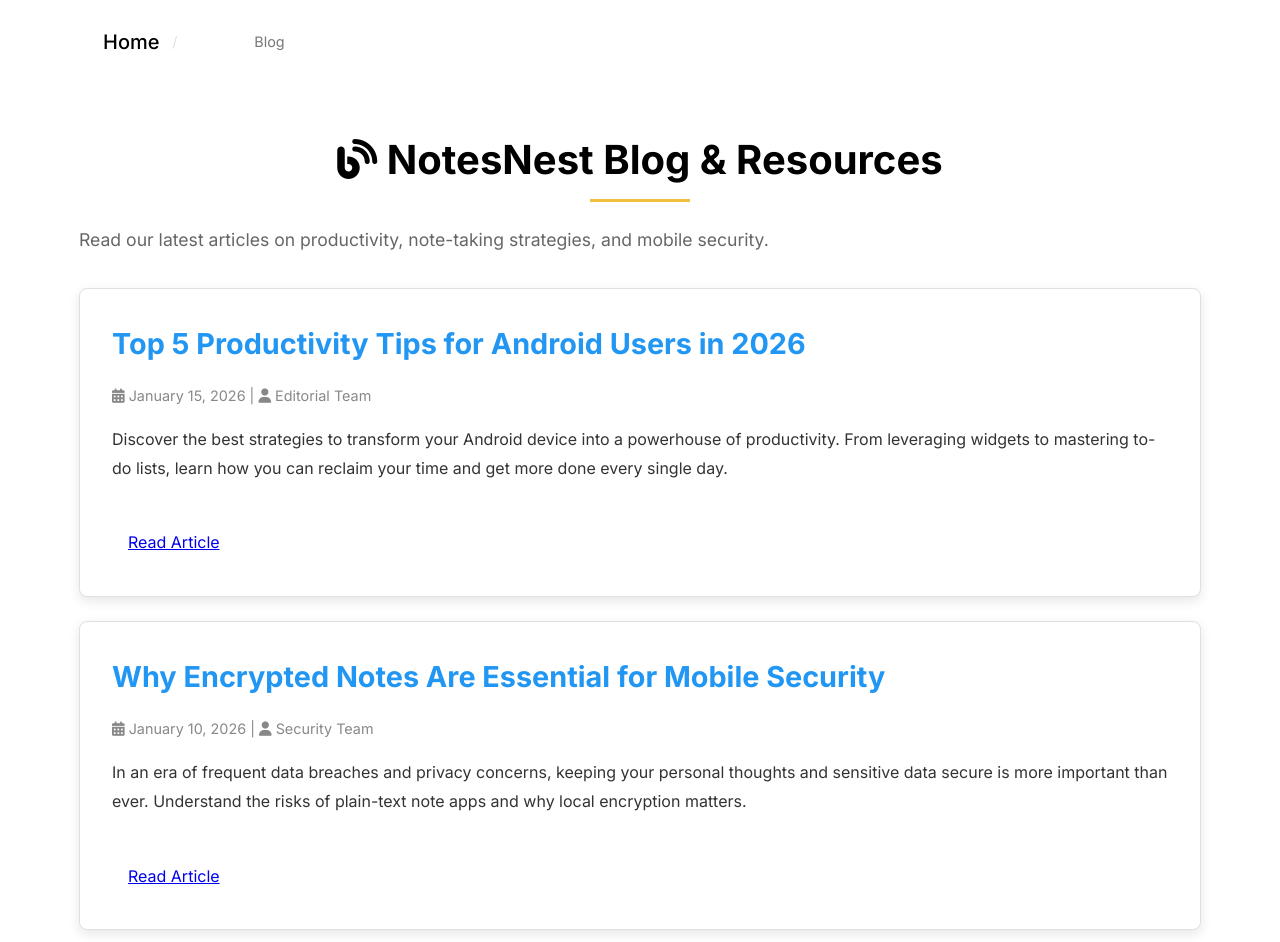
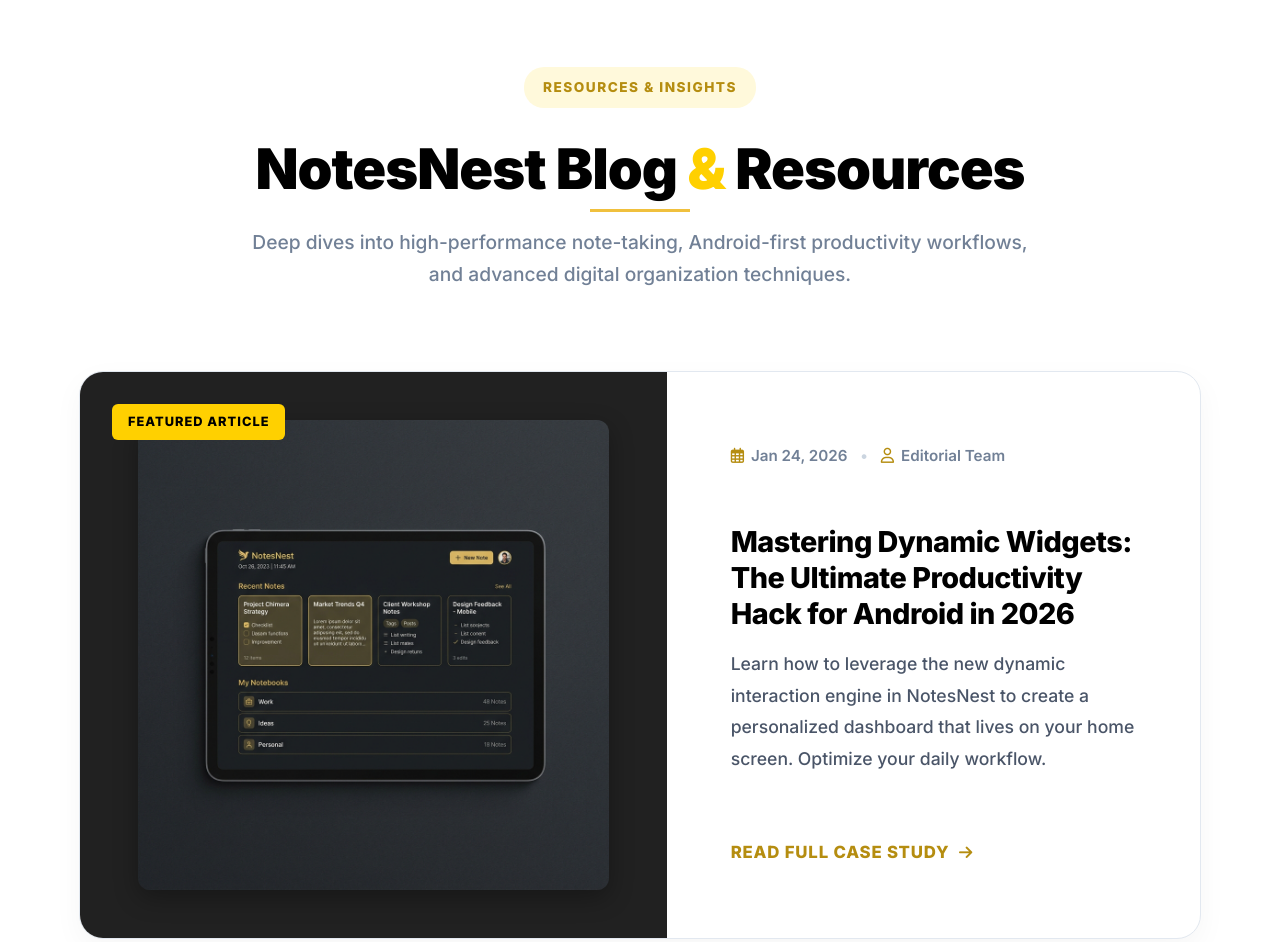
Before and after one commit to Thogaruchesti-hemanth/notesnest-website, a plain HTML site: page blog.html in a window 1280 px wide. Shown: the part 164-1106 px from the top of the page. Drawn offline with Linux system fonts and the light colour scheme.

Commit message:
feat(blog): redesign hero section and add featured article card to match mockup

```diff
--- a/blog.html
+++ b/blog.html
@@ -145,16 +145,34 @@
     <main>
       <section class="page-content">
         <div class="container">
-          <nav class="breadcrumbs" aria-label="Breadcrumb">
-            <ul>
-              <li><a href="index.html">Home</a></li>
-              <li><span>Blog</span></li>
-            </ul>
-          </nav>
-          <h1><i class="fas fa-blog"></i> NotesNest Blog & Resources</h1>
-          <p style="font-size: 1.1rem; color: #666; margin-bottom: 2rem;">
-            Read our latest articles on productivity, note-taking strategies, and mobile security.
-          </p>
+          <!-- Centered Blog Hero Section -->
+          <div class="blog-hero">
+            <span class="hero-badge">RESOURCES & INSIGHTS</span>
+            <h1 class="blog-title">NotesNest Blog <span class="title-ampersand">&</span> Resources</h1>
+            <p class="blog-subtitle">
+              Deep dives into high-performance note-taking, Android-first productivity workflows, and advanced digital organization techniques.
+            </p>
+          </div>
+
+          <!-- Featured Article Card -->
+          <div class="featured-card">
+            <div class="featured-image-col">
+              <span class="featured-badge">FEATURED ARTICLE</span>
+              <img src="images/blog_featured_tablet.png" alt="Mastering Dynamic Widgets Tablet Showcase" />
+            </div>
+            <div class="featured-content-col">
+              <div class="featured-meta">
+                <span class="meta-item"><i class="far fa-calendar-alt"></i> Jan 24, 2026</span>
+                <span class="meta-separator">•</span>
+                <span class="meta-item"><i class="far fa-user"></i> Editorial Team</span>
+              </div>
+              <h2 class="featured-title">Mastering Dynamic Widgets: The Ultimate Productivity Hack for Android in 2026</h2>
+              <p class="featured-excerpt">
+                Learn how to leverage the new dynamic interaction engine in NotesNest to create a personalized dashboard that lives on your home screen. Optimize your daily workflow.
+              </p>
+              <a href="article-productivity-tips.html" class="featured-cta">READ FULL CASE STUDY <i class="fas fa-arrow-right"></i></a>
+            </div>
+          </div>
 
           <div class="feature-grid" style="grid-template-columns: 1fr;">
             <!-- Article 1 -->
--- a/css/style.css
+++ b/css/style.css
@@ -3260,3 +3260,187 @@
     gap: 1.5rem;
   }
 }
+
+/* ===== Blog & Resources Styles ===== */
+.blog-hero {
+  text-align: center;
+  padding: 4rem 0 3rem;
+  max-width: 800px;
+  margin: 0 auto;
+}
+
+.blog-hero .hero-badge {
+  background-color: #fff9db;
+  color: #b58d10;
+  font-size: 0.85rem;
+  font-weight: 800;
+  letter-spacing: 1.5px;
+  padding: 0.6rem 1.2rem;
+  border-radius: 20px;
+  text-transform: uppercase;
+  display: inline-block;
+  margin-bottom: 1.8rem;
+}
+
+.blog-hero .blog-title {
+  font-size: 3.5rem;
+  font-weight: 900;
+  color: #000000;
+  line-height: 1.15;
+  margin-bottom: 1.5rem;
+  letter-spacing: -1px;
+}
+
+.blog-hero .blog-title .title-ampersand {
+  color: #ffd000; /* Yellow ampersand */
+}
+
+.blog-hero .blog-subtitle {
+  font-size: 1.2rem;
+  line-height: 1.7;
+  color: #718096;
+  font-weight: 500;
+  margin: 0;
+}
+
+/* Featured Article Card Layout */
+.featured-card {
+  display: grid;
+  grid-template-columns: 1.1fr 1fr;
+  background-color: #ffffff;
+  border: 1px solid #e2e8f0;
+  border-radius: 24px;
+  overflow: hidden;
+  box-shadow: 0 10px 30px rgba(0, 0, 0, 0.04);
+  margin-top: 2rem;
+  margin-bottom: 4rem;
+}
+
+.featured-image-col {
+  position: relative;
+  background-color: #212121;
+  display: flex;
+  align-items: center;
+  justify-content: center;
+  padding: 3rem 2rem;
+}
+
+.featured-image-col img {
+  max-width: 90%;
+  height: auto;
+  object-fit: contain;
+  border-radius: 12px;
+  box-shadow: 0 8px 24px rgba(0, 0, 0, 0.3);
+}
+
+.featured-image-col .featured-badge {
+  position: absolute;
+  top: 2rem;
+  left: 2rem;
+  background-color: #ffd000;
+  color: #000000;
+  font-size: 0.8rem;
+  font-weight: 800;
+  letter-spacing: 1px;
+  padding: 0.5rem 1rem;
+  border-radius: 6px;
+  text-transform: uppercase;
+}
+
+.featured-content-col {
+  padding: 4.5rem 4rem;
+  display: flex;
+  flex-direction: column;
+  justify-content: center;
+}
+
+.featured-meta {
+  display: flex;
+  align-items: center;
+  gap: 0.8rem;
+  font-size: 0.95rem;
+  color: #718096;
+  font-weight: 600;
+  margin-bottom: 1.5rem;
+}
+
+.featured-meta i {
+  color: #b58d10;
+  margin-right: 0.2rem;
+}
+
+.featured-meta .meta-separator {
+  color: #cbd5e0;
+}
+
+.featured-title {
+  font-size: 2.2rem;
+  font-weight: 800;
+  color: #000000;
+  line-height: 1.25;
+  margin-bottom: 1.5rem;
+  letter-spacing: -0.5px;
+}
+
+.featured-excerpt {
+  font-size: 1.1rem;
+  line-height: 1.65;
+  color: #4a5568;
+  margin-bottom: 2.5rem;
+  font-weight: 500;
+}
+
+.featured-cta {
+  color: #b58d10;
+  font-size: 1.05rem;
+  font-weight: 800;
+  letter-spacing: 0.8px;
+  text-decoration: none;
+  text-transform: uppercase;
+  display: inline-flex;
+  align-items: center;
+  gap: 0.6rem;
+  transition: opacity 0.2s ease;
+  margin-top: auto;
+}
+
+.featured-cta:hover {
+  opacity: 0.8;
+}
+
+.featured-cta i {
+  font-size: 0.95rem;
+}
+
+/* Responsive adjustments for Blog */
+@media (max-width: 992px) {
+  .featured-card {
+    grid-template-columns: 1fr;
+  }
+
+  .featured-image-col {
+    padding: 4rem 2rem;
+  }
+
+  .featured-content-col {
+    padding: 3rem 2rem;
+  }
+
+  .featured-title {
+    font-size: 1.8rem;
+  }
+}
+
+@media (max-width: 768px) {
+  .blog-hero {
+    padding: 3rem 1.2rem 2rem;
+  }
+
+  .blog-hero .blog-title {
+    font-size: 2.4rem;
+  }
+
+  .blog-hero .blog-subtitle {
+    font-size: 1.1rem;
+  }
+}
```
Also changed, not shown: images/blog_featured_tablet.png (added).
